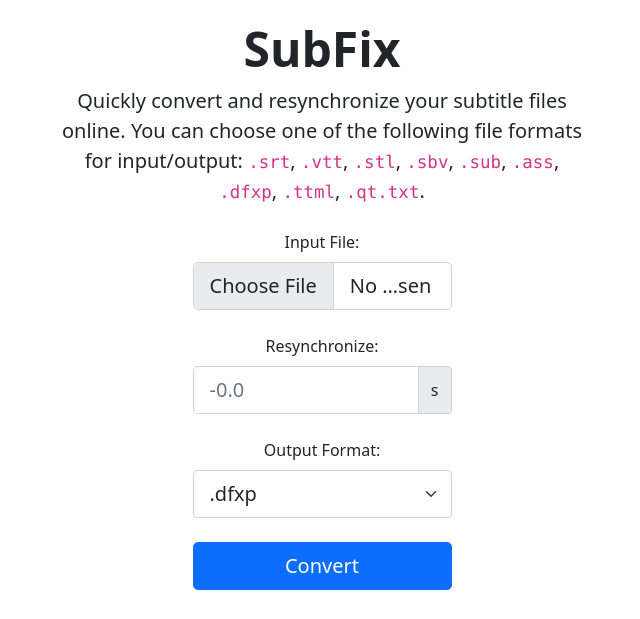
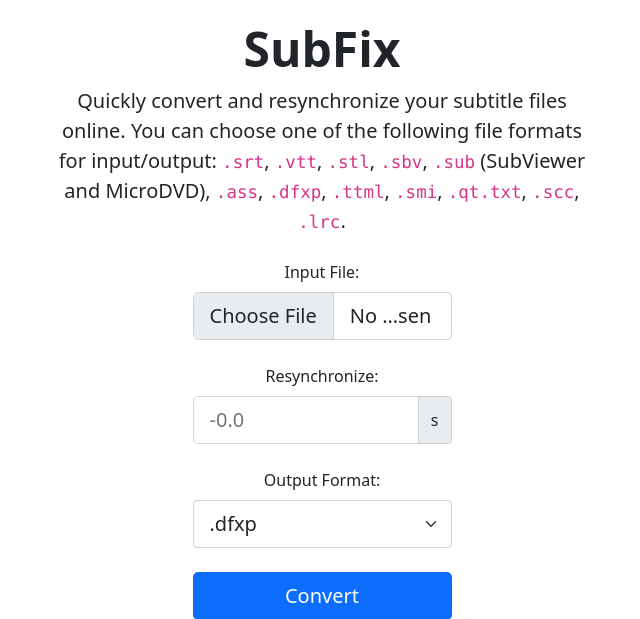
Before and after one commit to yanosh-k/subfix, a PHP site: page / in a window 1280 px wide. Shown: the part 220-839 px from the top of the page, without its empty margins (318-958 px from the left). Before the commit the page ends 810 px from the top, so only its background shows below. Run offline with PHP 8.4, Linux system fonts and the light colour scheme; some libraries are stand-ins or nearby versions.

Commit message:
update sub formats list

```diff
--- a/index.php
+++ b/index.php
@@ -32,11 +32,14 @@
                         <code>.vtt</code>,
                         <code>.stl</code>,
                         <code>.sbv</code>,
-                        <code>.sub</code>,
+                        <code>.sub</code> (SubViewer and MicroDVD),
                         <code>.ass</code>,
                         <code>.dfxp</code>,
                         <code>.ttml</code>,
-                        <code>.qt.txt</code>.
+                        <code>.smi</code>,
+                        <code>.qt.txt</code>,
+                        <code>.scc</code>,
+                        <code>.lrc</code>.
                     </p>
 
                     <form action="<?= BASE_URL; ?>convert.php" target="_blank" method="POST" enctype='multipart/form-data'>
```
